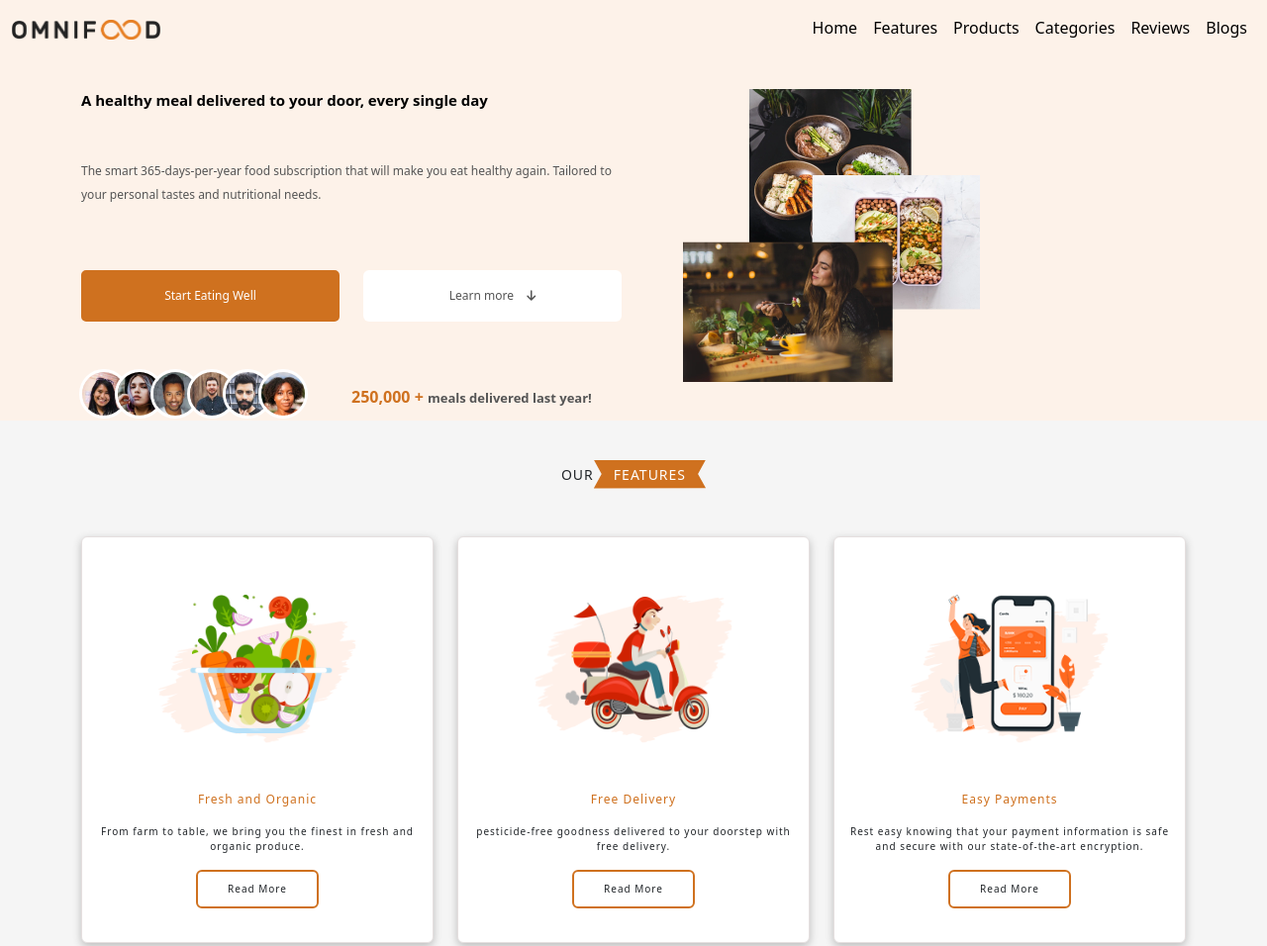
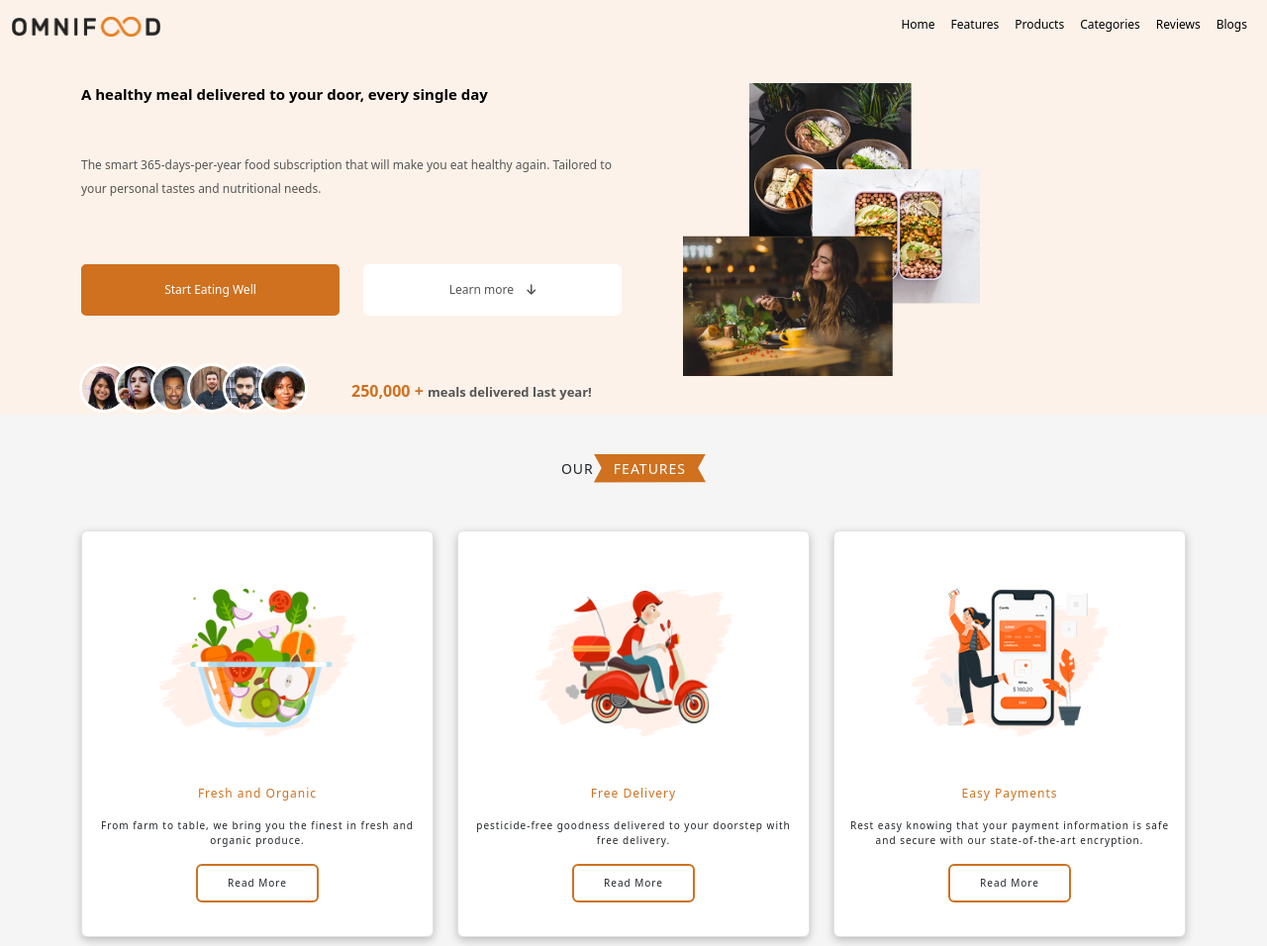
Before and after one commit to kayalsai/ui-design, a plain HTML site: page index.html in a window 1280 px wide. Shown: the top 956 px of the page at 99% size. Drawn offline with nearby package versions, Linux system fonts and the light colour scheme.

Commit message:
font changes

```diff
--- a/style.css
+++ b/style.css
@@ -22,7 +22,7 @@
   }
 }
 .navbar-nav {
-  /* font-size: 12px !important; */
+  font-size: 12px !important;
   font-weight: 500;
 }
 
```
